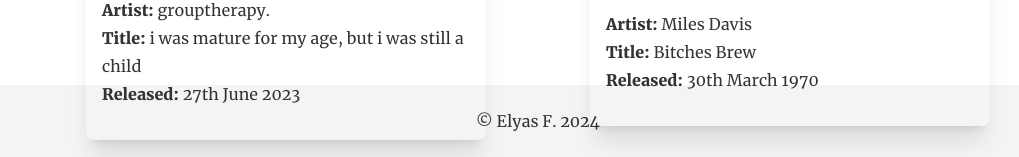
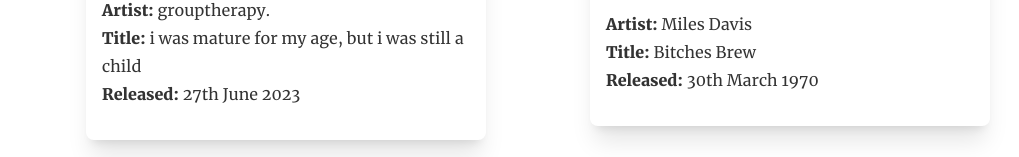
Before and after one commit to BlueElyas/elyas-portfolio, a React (Create React App) app: page /experiments/albums in a window 1280 px wide. Shown: the part 643-800 px from the top of the page, without its empty margins (102-1121 px from the left). Built offline with nearby package versions, Linux system fonts and the light colour scheme.

Commit message:
Fix width issues with title and footer

```diff
--- a/src/components/main/footer.jsx
+++ b/src/components/main/footer.jsx
@@ -2,7 +2,7 @@ import React from "react";
 
 const Footer = () => {
   return (
-    <footer className="bg-softGray text-center font-merriweatherReg py-6 fixed mt-64 bottom-0 w-screen -z-40 ">
+    <footer className="bg-softGray text-center font-merriweatherReg py-6  mt-[300px] bottom-0 ">
       <p> &copy; Elyas F. 2024</p>
     </footer>
   );
--- a/src/components/reusable/PageTitle.jsx
+++ b/src/components/reusable/PageTitle.jsx
@@ -19,7 +19,7 @@ const PageTitle = ({ title }) => {
     );
 
   return (
-    <div className="pt-6 pb-10 w-screen text-center font-merriweatherBold px-8 my-4 leading-8 grid grid-cols-4">
+    <div className="pt-6 pb-10 text-center font-merriweatherBold px-8 my-4 leading-8 grid grid-cols-4">
       {showBackToHome}
       <h1 className="text-3xl mr-12 mt-6 col-span-4"> {title} </h1>
     </div>
```
